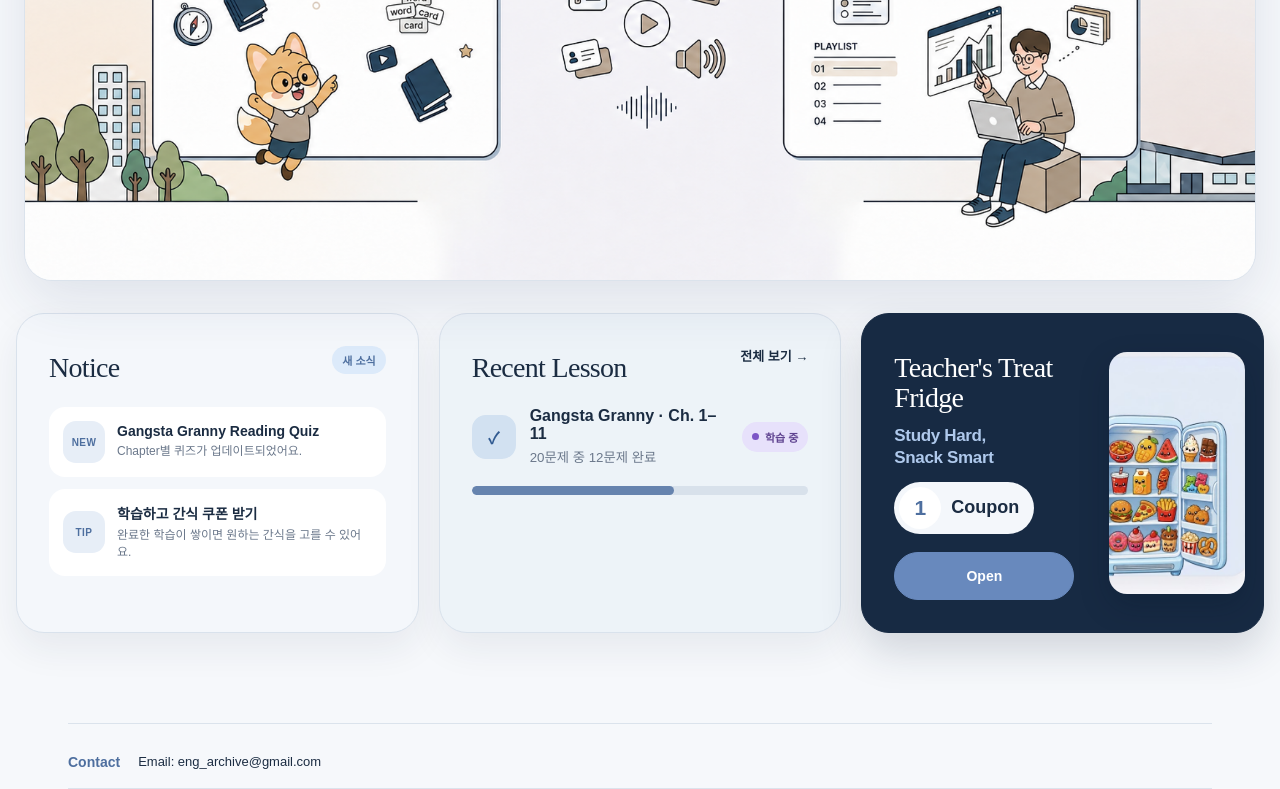
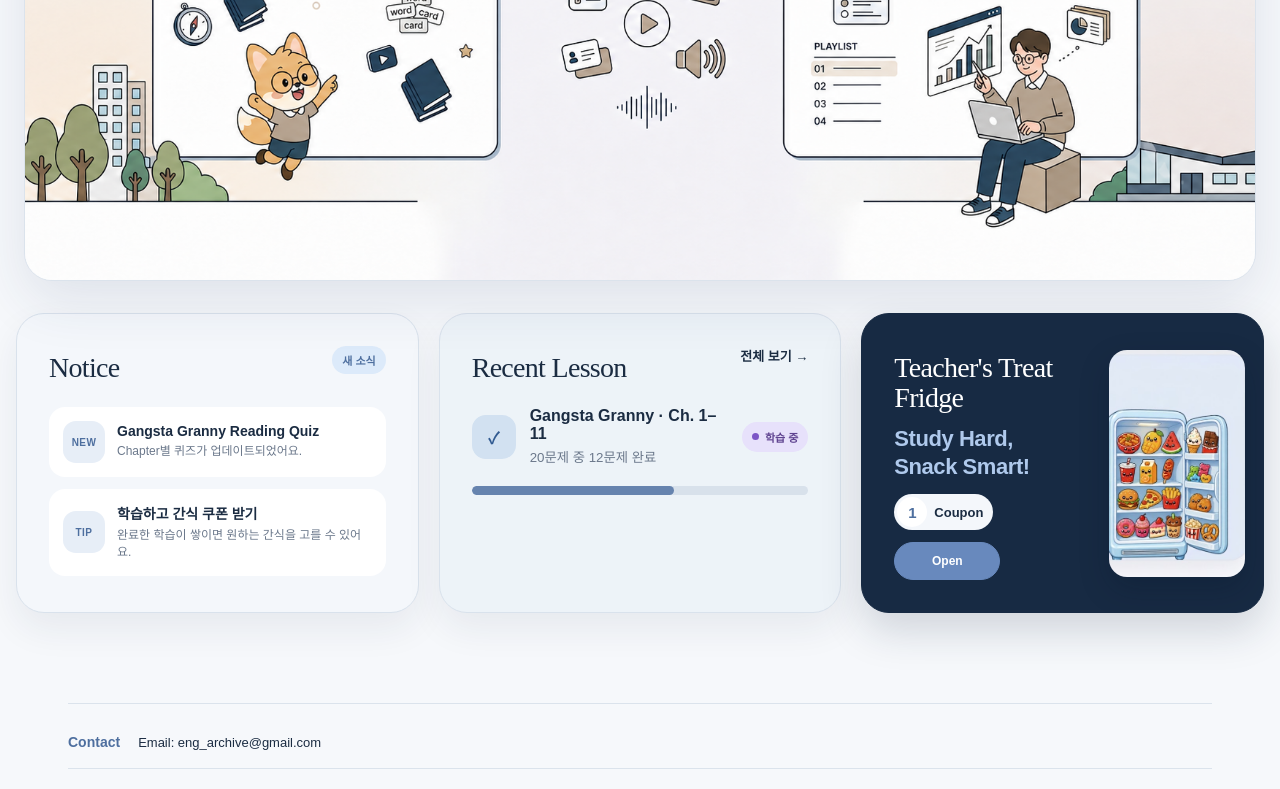
Before and after one commit to waytogomk/english-archive-0820, a Next.js app: page / in a window 1280 px wide. Shown: the part 415-1204 px from the top of the page. Built offline with nearby package versions, Linux system fonts and the light colour scheme; a web font is replaced by a local one.

Commit message:
style: rebalance fridge card hierarchy

```diff
--- a/app/page.tsx
+++ b/app/page.tsx
@@ -40,7 +40,7 @@ export default function HomePage() {
           <div className="progress-track"><span style={{ width: "60%" }} /></div>
         </article>
         <article className="fridge-preview">
-          <div><span className="fridge-card-title">Teacher&apos;s Treat Fridge</span><h2 className="fridge-slogan">Study Hard,<br />Snack Smart</h2><p className="reward-coupon"><strong>1</strong><span>Coupon</span></p><Link className="button button-dark" href="/treat-fridge">Open</Link></div>
+          <div><span className="fridge-card-title">Teacher&apos;s Treat Fridge</span><h2 className="fridge-slogan">Study Hard,<br />Snack Smart!</h2><p className="reward-coupon"><strong>1</strong><span>Coupon</span></p><Link className="button button-dark" href="/treat-fridge">Open</Link></div>
           <Image className="fridge-reference-art" src="/images/treat-fridge-reference-card.png" width={1024} height={577} alt="귀여운 간식이 가득 들어 있는 열린 냉장고" />
         </article>
       </section>
--- a/app/revisions.css
+++ b/app/revisions.css
@@ -1250,7 +1250,7 @@ body {
   margin: 0 0 14px;
   color: #afc9ec;
   font-family: var(--font-google-sans), sans-serif;
-  font-size: 17px;
+  font-size: 22px;
   font-weight: 650;
   letter-spacing: -.02em;
   line-height: 1.25;
@@ -1343,6 +1343,30 @@ body {
   .notice-card {
     grid-column: auto;
   }
+}
+
+.dashboard-row .fridge-preview .reward-coupon {
+  margin-bottom: 12px;
+  padding: 3px 10px 3px 3px;
+  gap: 7px;
+}
+
+.dashboard-row .reward-coupon strong {
+  width: 30px;
+  height: 30px;
+  font-size: 15px;
+}
+
+.dashboard-row .reward-coupon span {
+  font-size: 13px;
+}
+
+.dashboard-row .fridge-preview .button,
+.dashboard-row .fridge-preview .button:hover {
+  min-width: 106px;
+  min-height: 38px;
+  padding: 0 16px;
+  font-size: 12px;
 }
 
 /* Rebuilt hero copy: the text is no longer visually locked to the supplied bitmap. */
```
